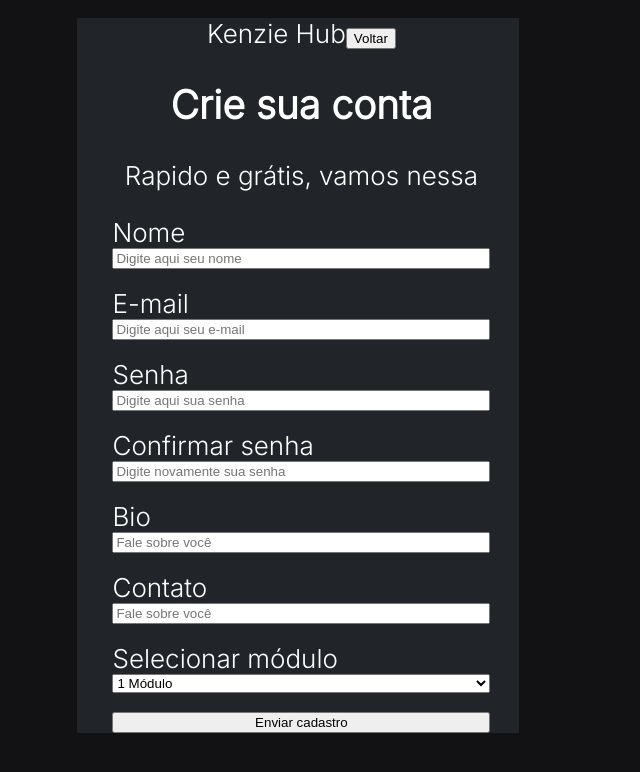
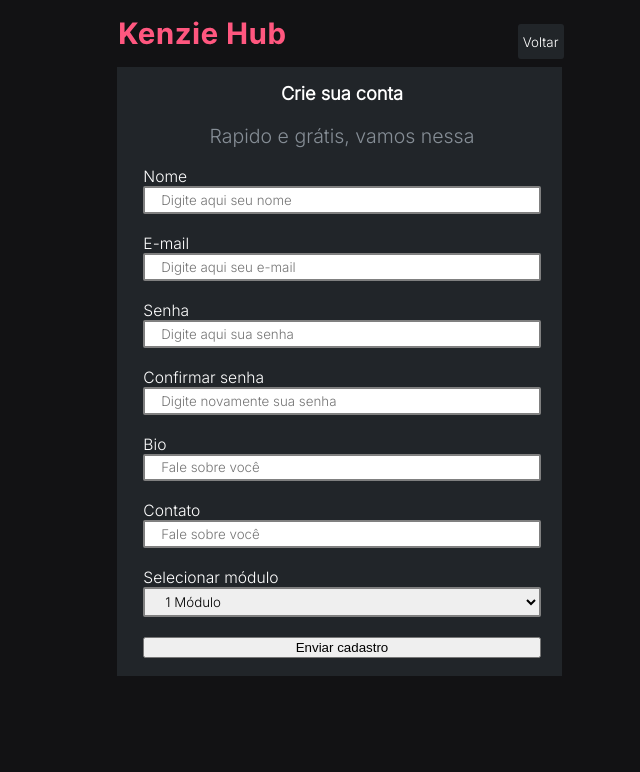
Before and after one commit to educcarnn/YouHUB, a React (Create React App) app: page /register in a window 1280 px wide. Shown: the top 772 px of the page, without its empty margins (298-938 px from the left). Built offline with nearby package versions, Linux system fonts and the light colour scheme.

Commit message:
Feat: Css login and register

```diff
--- a/src/pages/Dashboard/index.js
+++ b/src/pages/Dashboard/index.js
@@ -42,7 +42,7 @@ function Dashboard(user) {
           <Header>
             <span>Kenzie HUB</span>
             <button onClick={handleClick}>Voltar</button>
-            <span></span>
+
           </Header>
           <Message>
             <span>Olá, {datesDash.name}</span>
--- a/src/pages/Login/index.js
+++ b/src/pages/Login/index.js
@@ -6,7 +6,7 @@ import { Redirect, useHistory } from "react-router-dom";
 import { Api } from "../../services/api";
 import { FormStyle, Labels } from "./style";
 import { useState} from "react";
-
+import Logo from "../../imgs/Logo.svg"
 
 function Login() {
   const [redirect, setRedirect] = useState(false);
@@ -60,6 +60,7 @@ function Login() {
     <div>
 
       <FormStyle onSubmit={handleSubmit(DatesApi)}>
+      <img src={Logo} Alt={Logo} className="img"></img>
         <Labels>
         <h2 className="text">Login</h2>
         <label className="styleLabels">E-mail</label>
@@ -79,7 +80,7 @@ function Login() {
         ></input>
         {/* {errors.password && <span role="alert" className="error">{errors.password.message}</span>} */}
         </Labels>
-        <button type="submit">Confirmar dados</button>
+        <button type="submit" className="buttonSubmit">Confirmar dados</button>
         <p className="msg">Ainda não possui uma conta?</p>
         <button onClick={handleClick} className="button">Cadastrar</button>
       </FormStyle>
--- a/src/pages/Login/style.jsx
+++ b/src/pages/Login/style.jsx
@@ -13,20 +13,32 @@ export const FormStyle = styled.form`
     width: 165%;
     margin-left: -32%;
     border-radius: 4px;
+    padding-top: 23%;
     padding-bottom: 10%;
     .text {
       text-align: center;
       font-size: 100%;
     }
-    .styleLabels{
-        font-size: 60%;
+    .styleLabels {
+      font-size: 60%;
     }
     .styleInputs {
       border: 2px solid gray;
-     border-radius: 2px;
+      border-radius: 2px;
       padding-top: 3%;
       padding-bottom: 3%;
       padding-left: 3%;
+      font-family: "inter", sans-serif;
+      font-weight: 400;
+    }
+    .buttonSubmit {
+      border-radius: 2px;
+      width: 60%;
+      padding-top: 2%;
+      padding-bottom: 2%;
+      color: white;
+      background: #ff577f;
+      border: none;
     }
     .error {
       max-width: 100%;
@@ -39,8 +51,18 @@ export const FormStyle = styled.form`
       font-size: 50%;
       padding-top: 5%;
     }
+    .img{
+      margin-top: -25%;
+    }
     .button {
       margin-top: 5%;
+      border-radius: 2px;
+      width: 60%;
+      padding-top: 2%;
+      padding-bottom: 2%;
+      color: white;
+      background: #868E96;
+      border: none;
     }
   }
 `;
--- a/src/pages/Register/index.js
+++ b/src/pages/Register/index.js
@@ -7,6 +7,7 @@ import { Api } from "../../services/api";
 import { toast } from "react-toastify";
 import { useState } from "react";
 import { Labels } from "../Login/style";
+import Logo from "../../imgs/Logo.svg"
 
 function Register() {
     const [login, setLogin] = useState(false)
@@ -71,58 +72,61 @@ function Register() {
     <div>
       <FormRegister onSubmit={handleSubmit(sendates)}>
 
-          <div>
-            <span>Kenzie Hub</span>
-            <button onClick={handleClick}>Voltar</button>
+          <div className="header">
+            <img src={Logo} alt={Logo} className="img"></img>
+            <button onClick={handleClick} className="return">Voltar</button>
           </div>
     <div>
-        <h2>Crie sua conta</h2>
-              <p>Rapido e grátis, vamos nessa</p>
+        <h2 className="textFirst">Crie sua conta</h2>
+              <p className="textSecond">Rapido e grátis, vamos nessa</p>
     </div>
         <Labels>
-        <label>Nome</label>
-        <input placeholder="Digite aqui seu nome" {...register("name")}></input>
+        <label className="labels">Nome</label>
+        <input placeholder="Digite aqui seu nome" {...register("name")} className='styleInputs'></input>
         {errors.name && <span role="alert" className="error">{errors.name.message}</span>}
         </Labels>
         <Labels>
-        <label>E-mail</label>
+        <label className="labels">E-mail</label>
         <input
           placeholder="Digite aqui seu e-mail"
           {...register("email")}
+          className='styleInputs'
         ></input>
           {errors.email && <span role="alert" className="error">{errors.email.message}</span>}
         </Labels>
         <Labels>
-        <label>Senha</label>
+        <label className="labels">Senha</label>
         <input
           placeholder="Digite aqui sua senha"
           {...register("password")}
           type="password"
+          className='styleInputs'
         ></input>
         {errors.password && <span role="alert" className="error">{errors.password.message}</span>}
         </Labels>
         <Labels>
-        <label>Confirmar senha</label>
+        <label className="labels">Confirmar senha</label>
         <input
           placeholder="Digite novamente sua senha"
           {...register("confirmPassword")}
           type="password"
+          className='styleInputs'
         ></input>
         {errors.confirmPassword && <span role="alert" className="error">{errors.confirmPassword.message}</span>}
         </Labels>
         <Labels>
-        <label>Bio</label>
-        <input placeholder="Fale sobre você" {...register('bio')}></input>
+        <label className="labels">Bio</label>
+        <input placeholder="Fale sobre você" {...register('bio')} className='styleInputs'></input>
         {errors.bio && <span role="alert" className="error">{errors.bio.message}</span>}
         </Labels>
         <Labels>
-        <label>Contato</label>
-        <input placeholder="Fale sobre você" {...register('contact')}></input>
+        <label className="labels">Contato</label>
+        <input placeholder="Fale sobre você" {...register('contact')} className='styleInputs'></input>
         {errors.contact && <span role="alert" className="error">{errors.contact.message}</span>}
         </Labels>
         <Labels>
-        <label>Selecionar módulo</label>
-        <select defaultValue={"1 Módulo"}{...register("course_module")}>
+        <label className="labels">Selecionar módulo</label>
+        <select defaultValue={"1 Módulo"}{...register("course_module")} className='styleInputs'>
           <option value="1 Módulo">1 Módulo</option>
           <option value="2 Módulo">2 Módulo</option>
           <option value="3 Módulo">3 Módulo</option>
--- a/src/pages/Register/style.jsx
+++ b/src/pages/Register/style.jsx
@@ -4,12 +4,58 @@ export const FormRegister = styled.form`
   display: flex;
   background-color: #212529;
   flex-direction: column;
-    max-width: 150%;
-    max-height: 500%;
+  width: 150%;
+  margin-left: -35%;
   padding-left: 10%;
   padding-right: 8%;
-    margin-left: -25%;
-    margin-top: 5%;
+  margin-top: 8%;
+  padding-bottom: 7%;
+  .header {
+    background-color: #121214;
+    width: 119%;
+    padding-bottom: 2%;
+    display: flex;
+    margin-left: -13%;
+    flex-direction: row;
+    align-items: flex-end;
+    justify-content: space-between;
+  }
+  .img {
+    width: 35%;
+    margin-left: 6%;
+    padding-bottom: 3%;
+  }
+  .labels {
+    font-size: 60%;
+  }
+  .return {
+    padding-top: 2%;
+    padding-bottom: 2%;
+    padding-left: 4%;
+    border-radius: 3px;
+    background-color: #212529;
+    color: white;
+    border: none;
+    padding-left: 1%;
+    font-family: 'Inter', sans-serif;
+  }
+  .textFirst {
+    font-size: 70%;
+  }
+  .textSecond {
+    font-size: 75%;
+    color: #868e96;
+  }
+  .styleInputs {
+    border: 2px solid gray;
+    border-radius: 2px;
+    padding-top: 1%;
+    padding-bottom: 1%;
+    padding-left: 4%;
+
+    font-family: "inter",sans-serif;
+    font-weight: 400;
+  }
   .error {
     max-width: 100%;
     font-size: 75%;
@@ -17,12 +63,11 @@ export const FormRegister = styled.form`
     margin-bottom: 2%;
     color: red;
   }
-    .msg{
+  .msg {
     font-size: 50%;
     padding-top: 5%;
   }
-    .button{
+  .button {
     margin-top: 5%;
   }
-
-`
+`;
```
Also changed, not shown: src/imgs/Logo.svg (added). Lines whose indentation alone changed are shown as unchanged.
